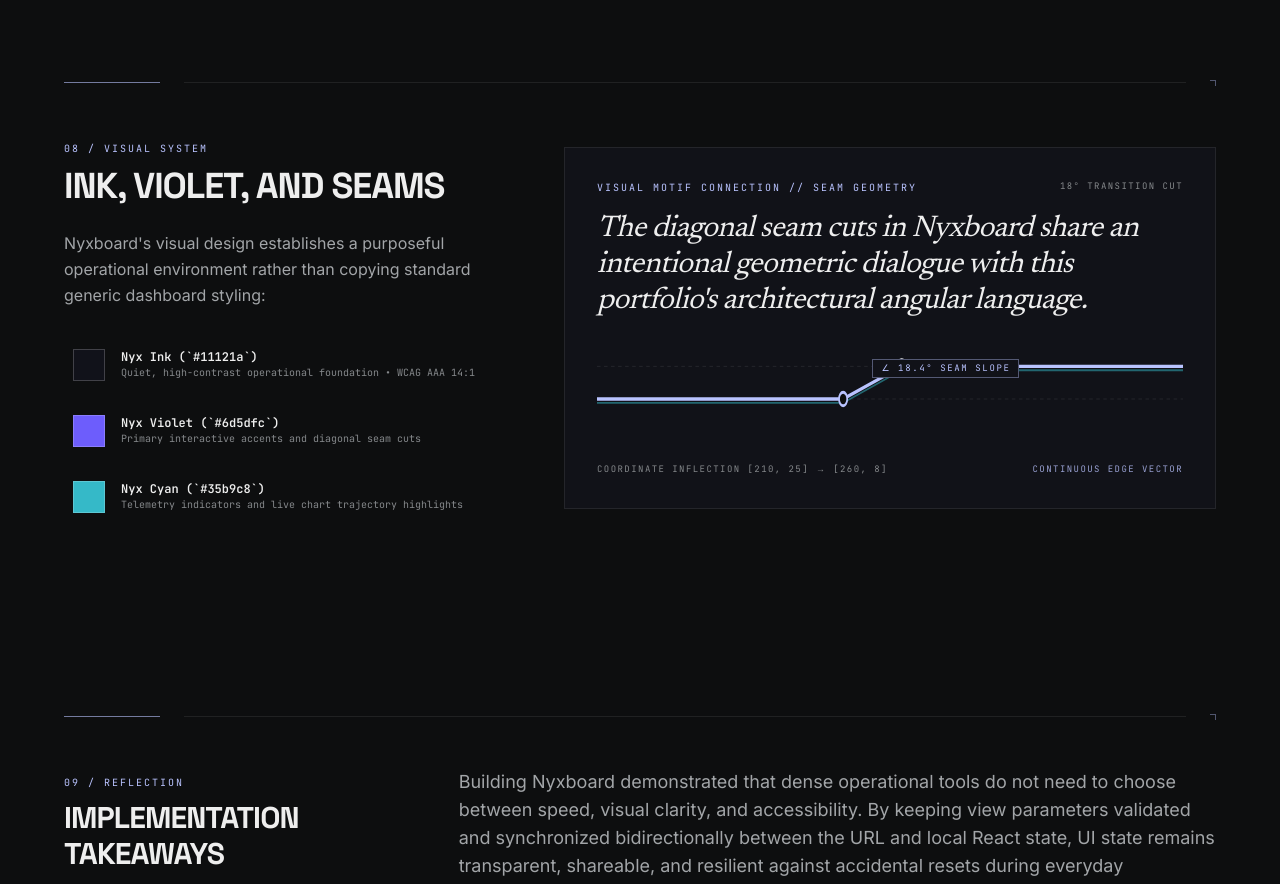
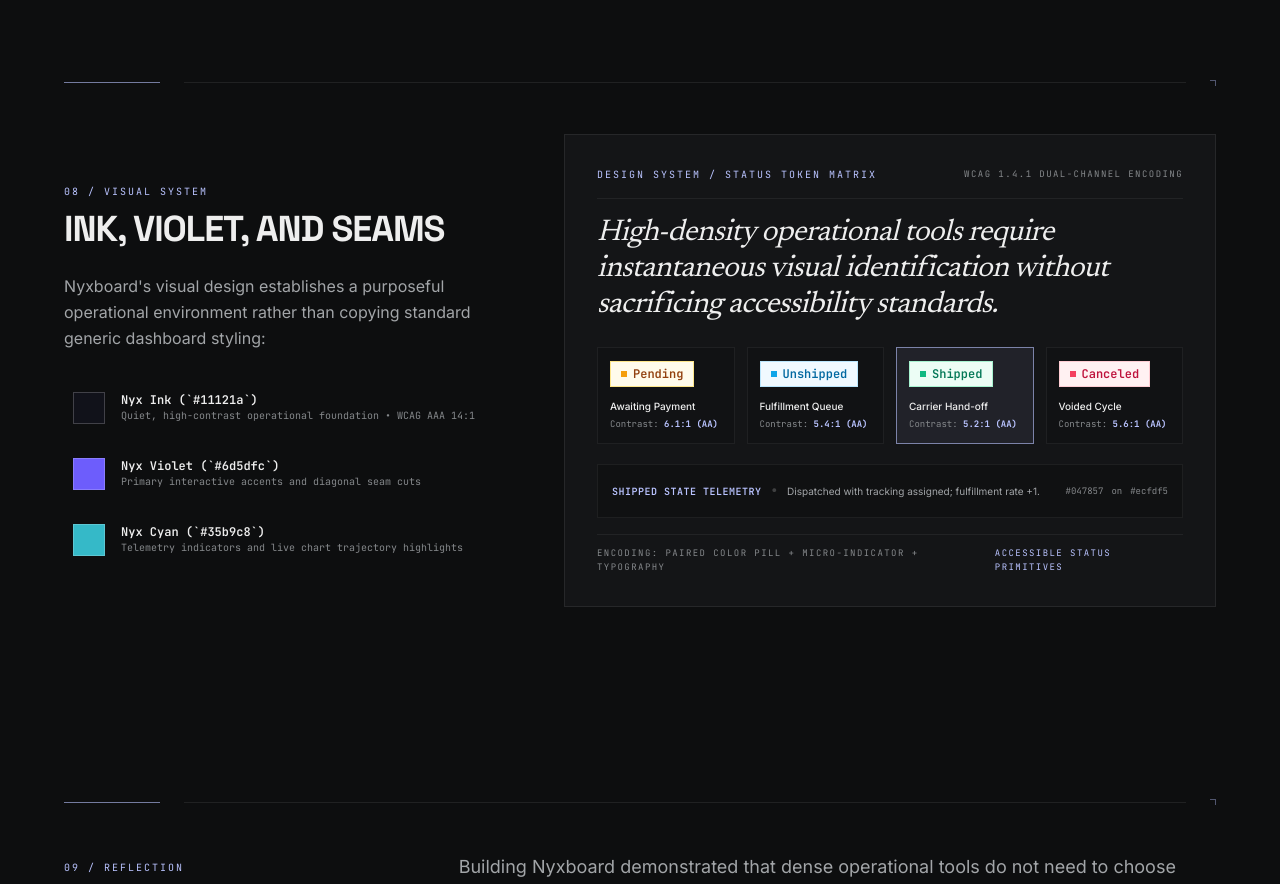
Before and after one commit to DRGYZ/portfolio, a Next.js app: page /work/nyxboard in a window 1280 px wide. Shown: the part 9440-10324 px from the top of the page. Built offline with nearby package versions, Linux system fonts and the light colour scheme.

Commit message:
feat(case-study): replace abstract seam graphic with accessible status token matrix

```diff
--- a/components/case-study/NyxboardCaseStudy.tsx
+++ b/components/case-study/NyxboardCaseStudy.tsx
@@ -9,7 +9,7 @@ import { ScanOrderTrack } from './ScanOrderTrack';
 import { StatePipelineFlow } from './StatePipelineFlow';
 import { ResponsiveColumnPriority } from './ResponsiveColumnPriority';
 import { ReactiveMutationLoop } from './ReactiveMutationLoop';
-import { VisualSeamGraphic } from './VisualSeamGraphic';
+import { StatusTokenMatrix } from './StatusTokenMatrix';
 
 export function NyxboardCaseStudy() {
   const prefersReduced = useReducedMotion();
@@ -660,7 +660,7 @@ export function NyxboardCaseStudy() {
           </div>
 
           <div className="lg:col-span-7">
-            <VisualSeamGraphic />
+            <StatusTokenMatrix />
           </div>
         </div>
       </section>
--- /dev/null
+++ b/components/case-study/StatusTokenMatrix.tsx
@@ -0,0 +1,166 @@
+'use client';
+
+import { useState } from 'react';
+import { motion } from 'framer-motion';
+import { useReducedMotion } from '@/hooks/useReducedMotion';
+
+interface StatusToken {
+  id: string;
+  label: string;
+  bgHex: string;
+  textHex: string;
+  borderHex: string;
+  dotHex: string;
+  contrast: string;
+  role: string;
+  operationalEffect: string;
+}
+
+const statusTokens: StatusToken[] = [
+  {
+    id: 'pending',
+    label: 'Pending',
+    bgHex: '#fffbeb',
+    textHex: '#92400e',
+    borderHex: '#fde68a',
+    dotHex: '#f59e0b',
+    contrast: '6.1:1 (AA)',
+    role: 'Awaiting Payment',
+    operationalEffect: 'Checkout or bank settlement in verification queue.',
+  },
+  {
+    id: 'unshipped',
+    label: 'Unshipped',
+    bgHex: '#f0f9ff',
+    textHex: '#0369a1',
+    borderHex: '#bae6fd',
+    dotHex: '#0ea5e9',
+    contrast: '5.4:1 (AA)',
+    role: 'Fulfillment Queue',
+    operationalEffect: 'Payment verified; order actively awaiting packing.',
+  },
+  {
+    id: 'shipped',
+    label: 'Shipped',
+    bgHex: '#ecfdf5',
+    textHex: '#047857',
+    borderHex: '#a7f3d0',
+    dotHex: '#10b981',
+    contrast: '5.2:1 (AA)',
+    role: 'Carrier Hand-off',
+    operationalEffect: 'Dispatched with tracking assigned; fulfillment rate +1.',
+  },
+  {
+    id: 'canceled',
+    label: 'Canceled',
+    bgHex: '#fff1f2',
+    textHex: '#be123c',
+    borderHex: '#fecdd3',
+    dotHex: '#f43f5e',
+    contrast: '5.6:1 (AA)',
+    role: 'Voided Cycle',
+    operationalEffect: 'Order voided or refunded; excluded from active sales.',
+  },
+];
+
+export function StatusTokenMatrix() {
+  const prefersReduced = useReducedMotion();
+  const [activeId, setActiveId] = useState<string>('shipped');
+
+  return (
+    <div className="relative border border-white/[0.08] bg-surface p-6 sm:p-8 font-mono">
+      <div className="flex flex-col sm:flex-row sm:items-center justify-between gap-2 border-b border-white/[0.06] pb-4">
+        <span className="text-[10px] uppercase tracking-[0.2em] text-accent">
+          Design System / Status Token Matrix
+        </span>
+        <span className="text-[9px] uppercase tracking-[0.16em] text-primary-subtle">
+          WCAG 1.4.1 Dual-Channel Encoding
+        </span>
+      </div>
+
+      <p className="mt-4 font-editorial text-2xl italic tracking-tight text-primary sm:text-3xl max-w-xl">
+        High-density operational tools require instantaneous visual identification without sacrificing accessibility standards.
+      </p>
+
+      {/* Grid of the 4 status pills */}
+      <div className="mt-6 grid grid-cols-2 gap-3 sm:grid-cols-4">
+        {statusTokens.map((token) => {
+          const isSelected = activeId === token.id;
+
+          return (
+            <button
+              key={token.id}
+              type="button"
+              onClick={() => setActiveId(token.id)}
+              onMouseEnter={() => setActiveId(token.id)}
+              className={`text-left p-3 border transition-all focus:outline-none focus-visible:ring-2 focus-visible:ring-accent ${
+                isSelected
+                  ? 'border-accent/60 bg-accent/[0.08] shadow-sm'
+                  : 'border-white/[0.06] bg-background/40 hover:border-white/20'
+              }`}
+            >
+              {/* Actual rendered pill preview */}
+              <div
+                style={{
+                  backgroundColor: token.bgHex,
+                  color: token.textHex,
+                  borderColor: token.borderHex,
+                }}
+                className="inline-flex items-center gap-1.5 px-2.5 py-1 text-xs font-semibold border"
+              >
+                <span
+                  style={{ backgroundColor: token.dotHex }}
+                  className="h-1.5 w-1.5 flex-shrink-0"
+                />
+                <span>{token.label}</span>
+              </div>
+
+              <div className="mt-3 space-y-1">
+                <span className="block text-[10px] font-sans font-medium text-primary">
+                  {token.role}
+                </span>
+                <span className="block text-[9px] text-primary-subtle">
+                  Contrast: <strong className="text-accent">{token.contrast}</strong>
+                </span>
+              </div>
+            </button>
+          );
+        })}
+      </div>
+
+      {/* Active token detail panel */}
+      {(() => {
+        const current = statusTokens.find((t) => t.id === activeId) ?? statusTokens[2];
+        return (
+          <motion.div
+            key={current.id}
+            initial={prefersReduced ? false : { opacity: 0, y: 3 }}
+            animate={{ opacity: 1, y: 0 }}
+            transition={{ duration: 0.2 }}
+            className="mt-5 border border-white/[0.06] bg-background/50 p-3.5"
+          >
+            <div className="flex flex-col sm:flex-row sm:items-center justify-between gap-2">
+              <div className="flex items-center gap-2">
+                <span className="text-[10px] uppercase tracking-wider text-accent font-semibold">
+                  {current.label} State Telemetry
+                </span>
+                <span className="text-white/20" aria-hidden="true">&bull;</span>
+                <span className="text-[10px] text-primary-muted font-sans">
+                  {current.operationalEffect}
+                </span>
+              </div>
+              <div className="flex items-center gap-2 text-[9px] text-primary-subtle">
+                <code>{current.textHex}</code> on <code>{current.bgHex}</code>
+              </div>
+            </div>
+          </motion.div>
+        );
+      })()}
+
+      <div className="mt-4 flex flex-col sm:flex-row sm:items-center justify-between gap-2 border-t border-white/[0.06] pt-3 text-[9px] uppercase tracking-[0.16em] text-primary-subtle">
+        <span>Encoding: Paired Color Pill + Micro-Indicator + Typography</span>
+        <span className="text-accent">Accessible Status Primitives</span>
+      </div>
+    </div>
+  );
+}
--- a/components/case-study/VisualSeamGraphic.tsx
+++ /dev/null
@@ -1,91 +0,0 @@
-'use client';
-
-import { useState } from 'react';
-import { motion } from 'framer-motion';
-import { useReducedMotion } from '@/hooks/useReducedMotion';
-
-export function VisualSeamGraphic() {
-  const prefersReduced = useReducedMotion();
-  const [isHovered, setIsHovered] = useState(false);
-
-  return (
-    <div
-      onMouseEnter={() => setIsHovered(true)}
-      onMouseLeave={() => setIsHovered(false)}
-      className="relative overflow-hidden border border-white/[0.08] bg-[#111218] p-8 transition-colors duration-300 hover:border-accent/30"
-    >
-      <div className="flex items-center justify-between">
-        <span className="font-mono text-[10px] uppercase tracking-[0.2em] text-accent">
-          Visual Motif Connection // Seam Geometry
-        </span>
-        <span className="font-mono text-[9px] uppercase tracking-[0.16em] text-primary-subtle">
-          18&deg; Transition Cut
-        </span>
-      </div>
-
-      <p className="mt-4 font-editorial text-2xl italic tracking-tight text-primary sm:text-3xl max-w-xl">
-        The diagonal seam cuts in Nyxboard share an intentional geometric dialogue with this portfolio&apos;s architectural angular language.
-      </p>
-
-      {/* Interactive Seam Canvas */}
-      <div className="mt-8 relative flex h-24 w-full items-center">
-        <svg
-          className="h-full w-full text-accent overflow-visible"
-          viewBox="0 0 500 50"
-          preserveAspectRatio="none"
-          aria-hidden="true"
-        >
-          {/* Background guide grid */}
-          <line x1="0" y1="25" x2="500" y2="25" stroke="white" strokeWidth="0.5" strokeDasharray="3 3" opacity="0.1" />
-          <line x1="0" y1="8" x2="500" y2="8" stroke="white" strokeWidth="0.5" strokeDasharray="3 3" opacity="0.1" />
-
-          {/* Primary animated drawn path */}
-          <motion.path
-            d="M0 25 L210 25 L260 8 L500 8"
-            stroke="currentColor"
-            strokeWidth={isHovered ? '2.5' : '1.8'}
-            fill="none"
-            initial={prefersReduced ? false : { pathLength: 0, opacity: 0.2 }}
-            whileInView={{ pathLength: 1, opacity: 1 }}
-            viewport={{ once: true, amount: 0.4 }}
-            transition={{ duration: 0.9, ease: [0.16, 1, 0.3, 1] }}
-          />
-
-          {/* Secondary cyan telemetry echo */}
-          <motion.path
-            d="M0 27 L210 27 L260 10 L500 10"
-            stroke="#35b9c8"
-            strokeWidth="1"
-            fill="none"
-            initial={prefersReduced ? false : { pathLength: 0, opacity: 0 }}
-            whileInView={{ pathLength: 1, opacity: 0.5 }}
-            viewport={{ once: true, amount: 0.4 }}
-            transition={{ duration: 1.1, delay: 0.15, ease: [0.16, 1, 0.3, 1] }}
-          />
-
-          {/* Inflection node 1 */}
-          <circle cx="210" cy="25" r="3.5" className="fill-background stroke-accent" strokeWidth="1.5" />
-
-          {/* Inflection node 2 (accent cut) */}
-          <circle cx="260" cy="8" r="3.5" className="fill-accent stroke-white" strokeWidth="1.5" />
-        </svg>
-
-        {/* Floating angle annotation */}
-        <motion.div
-          initial={prefersReduced ? false : { opacity: 0, scale: 0.8 }}
-          whileInView={{ opacity: 1, scale: 1 }}
-          viewport={{ once: true, amount: 0.4 }}
-          transition={{ duration: 0.4, delay: 0.7 }}
-          className="absolute left-[47%] top-2 -translate-x-1/2 font-mono text-[9px] uppercase tracking-[0.18em] px-2 py-0.5 bg-[#111218] border border-accent/40 text-accent shadow-sm"
-        >
-          &ang; 18.4&deg; Seam Slope
-        </motion.div>
-      </div>
-
-      <div className="mt-4 flex items-center justify-between font-mono text-[9px] uppercase tracking-[0.16em] text-primary-subtle">
-        <span>Coordinate Inflection [210, 25] &rarr; [260, 8]</span>
-        <span className="text-accent/80">Continuous Edge Vector</span>
-      </div>
-    </div>
-  );
-}
```
